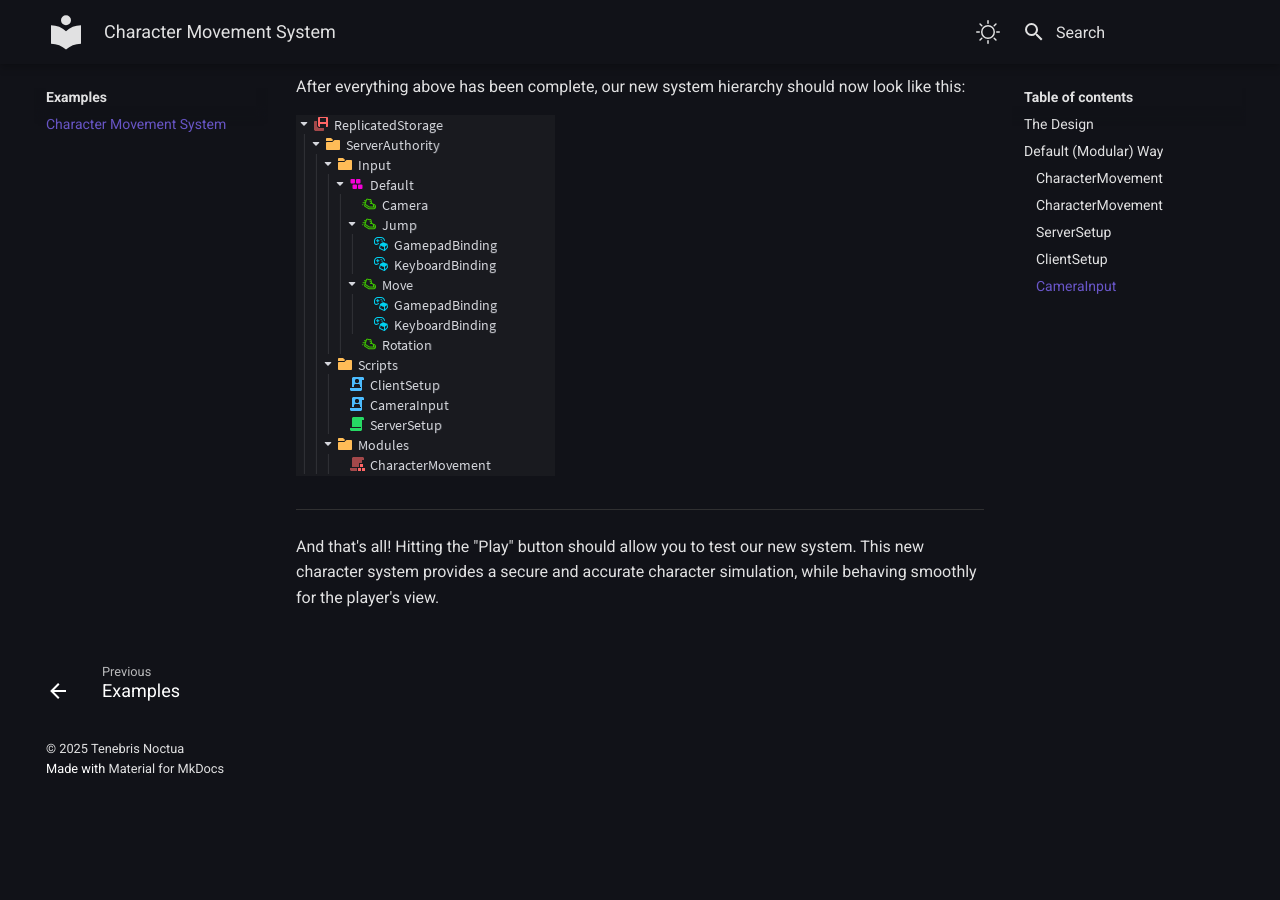
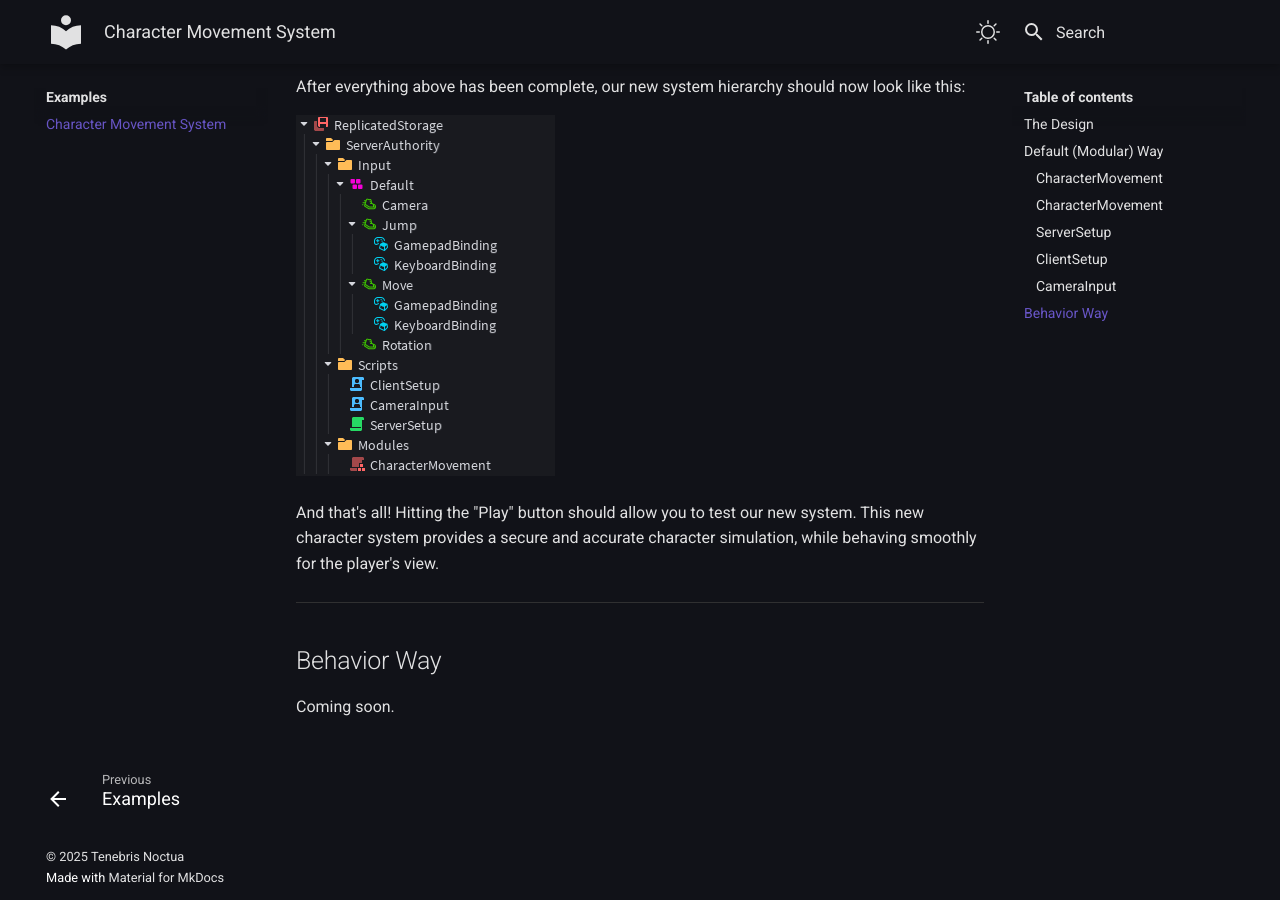
Before and after one commit to TenebrisNoctua/ServerAuthority, an MkDocs documentation site: the page built from docs/examples/character.md, in a window 1280 px wide and 900 px high, scrolled down 5983 px. Built offline with MkDocs 1.6.1 and Material for MkDocs 9.7.7, drawn with Linux system fonts in a browser that asks for light colours; before the commit the page ends 6774 px from its top, so only the background shows below that.

Commit message:
Update the Documentation.

```diff
--- a/docs/examples/character.md
+++ b/docs/examples/character.md
@@ -256,6 +256,10 @@ After everything above has been complete, our new system hierarchy should now lo
 
 ![hierarchy_3](../img/tutorial/character/hierarchyimage_3.png)
 
+And that's all! Hitting the "Play" button should allow you to test our new system. This new character system provides a secure and accurate character simulation, while behaving smoothly for the player's view.
+
 -----
 
-And that's all! Hitting the "Play" button should allow you to test our new system. This new character system provides a secure and accurate character simulation, while behaving smoothly for the player's view.
+## Behavior Way
+
+Coming soon.
```
